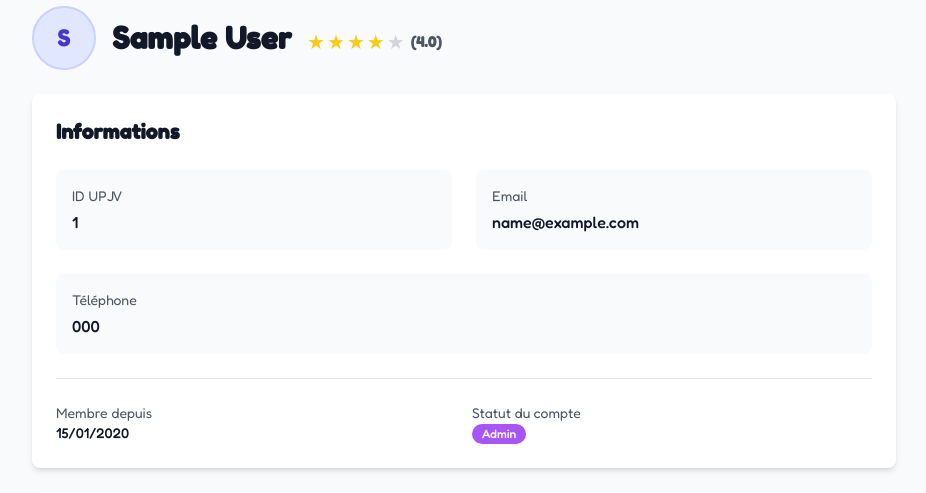
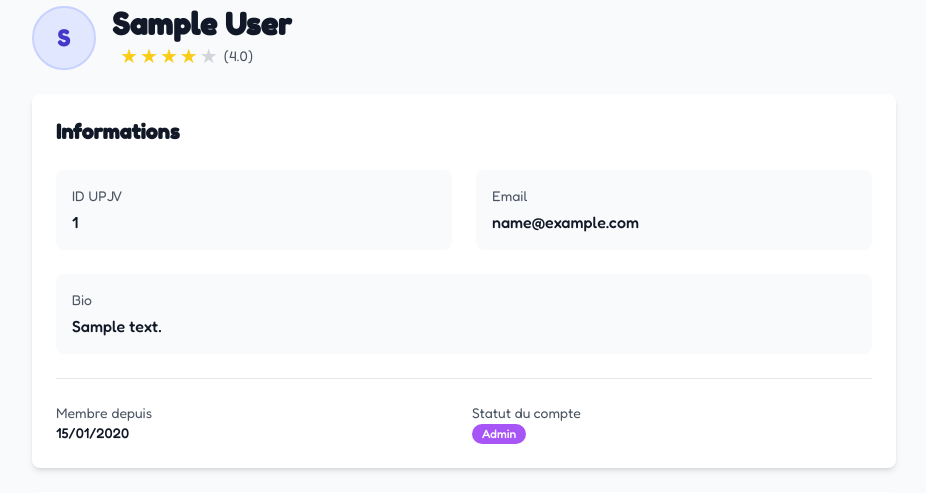
Before and after one commit to agnlt64/go-upjv, a Flask app: page /user/1 in a window 1280 px wide. Shown: the part 90-583 px from the top of the page, without its empty margins (176-1102 px from the left). Run offline with Flask 3, Linux system fonts and the light colour scheme; a user stored in the database is signed in; tables that the repository leaves empty hold one stand-in row (values such as "Sample post"); grey boxes marked "Sample" are stand-in pictures; some libraries are stand-ins or nearby versions.

Commit message:
add user bio

```diff
--- a/app/models/user.py
+++ b/app/models/user.py
@@ -13,6 +13,7 @@ class User(db.Model, UserMixin):
     first_name = db.Column(db.String(50), nullable=False)
     last_name = db.Column(db.String(50), nullable=False)
     phone_number = db.Column(db.String(20))
+    bio = db.Column(db.Text)
     created_at = db.Column(db.DateTime, default=datetime.utcnow)
     is_active = db.Column(db.Boolean, default=True)
     is_admin = db.Column(db.Boolean, default=False)
--- a/app/static/js/settings.js
+++ b/app/static/js/settings.js
@@ -1,13 +1,14 @@
 
-// Gestion de l'édition du profil
 const editProfileBtn = document.getElementById('editProfileBtn');
 const cancelProfileBtn = document.getElementById('cancelProfileBtn');
 const profileForm = document.getElementById('profileForm');
 const profileActions = document.getElementById('profileActions');
 const profileInputs = profileForm.querySelectorAll('input:not([type="hidden"])');
+const bioInput = profileForm.querySelector('textarea[name="bio"]');
 
 editProfileBtn.addEventListener('click', () => {
     profileInputs.forEach(input => input.disabled = false);
+    bioInput.disabled = false;
     profileActions.classList.remove('hidden');
     editProfileBtn.classList.add('hidden');
 });
@@ -15,12 +16,12 @@ editProfileBtn.addEventListener('click', () => {
 cancelProfileBtn.addEventListener('click', () => {
     profileForm.reset();
     profileInputs.forEach(input => input.disabled = true);
+    bioInput.disabled = true;
     profileActions.classList.add('hidden');
     editProfileBtn.classList.remove('hidden');
 });
 
 
-// Gestion de l'édition du véhicule
 const editVehicleBtn = document.getElementById('editVehicleBtn');
 const cancelVehicleBtn = document.getElementById('cancelVehicleBtn');
 const vehicleDisplay = document.getElementById('vehicleDisplay');
--- a/app/templates/macros.html
+++ b/app/templates/macros.html
@@ -58,7 +58,11 @@
         <div class="flex-1 grid grid-cols-1 sm:grid-cols-2 gap-3 px-2 mt-4 md:mt-0">
             <div>
                 <div class="text-sm text-slate-500">Chauffeur</div>
-                <div class="font-medium text-slate-900">{{ item.driver.to_str() }}</div>
+                <div class="font-medium text-slate-900">
+                    <a href="{{ url_for('main.public_profile', upjv_id=item.driver.upjv_id) }}" class="hover:underline">
+                        {{ item.driver.to_str() }}
+                    </a>
+                </div>
             </div>
 
             <div>
--- a/app/templates/public_profile.html
+++ b/app/templates/public_profile.html
@@ -15,12 +15,12 @@
                 <div>
                     <h1 class="text-3xl font-bold text-gray-900">
                         {{ profile_user.first_name }} {{ profile_user.last_name }}
-                        {% if avg_rating %}
-                        <span class="ml-2 inline-flex items-baseline">
-                            {{ star_rating(avg_rating, 'text-xl') }}
-                        </span>
-                        {% endif %}
                     </h1>
+                    {% if avg_rating %}
+                    <span class="ml-2 inline-flex items-baseline">
+                        {{ star_rating(avg_rating, 'text-xl') }}
+                    </span>
+                    {% endif %}
                 </div>
             </div>
         </div>
@@ -30,20 +30,22 @@
             <div class="grid grid-cols-1 md:grid-cols-2 gap-6">
                 <div class="p-4 bg-gray-50 rounded-lg">
                     <p class="text-sm text-gray-600 mb-1">ID UPJV</p>
-                    <p class="font-medium text-gray-900">{{ user.upjv_id }}</p>
+                    <p class="font-medium text-gray-900">{{ profile_user.upjv_id }}</p>
                 </div>
                 <div class="p-4 bg-gray-50 rounded-lg">
                     <p class="text-sm text-gray-600 mb-1">Email</p>
-                    <p class="font-medium text-gray-900">{{ user.email }}</p>
+                    <p class="font-medium text-gray-900">{{ profile_user.email }}</p>
                 </div>
-                {% if user.phone_number %}
                 <div class="p-4 bg-gray-50 rounded-lg md:col-span-2">
-                    <p class="text-sm text-gray-600 mb-1">Téléphone</p>
-                    <p class="font-medium text-gray-900">{{ user.phone_number }}</p>
+                    <p class="text-sm text-gray-600 mb-1">Bio</p>
+                    {% if profile_user.bio %}
+                    <p class="font-medium text-gray-900">{{ profile_user.bio }}</p>
+                    {% else %}
+                    <p class="text-xs italic text-gray-900">Aucune bio</p>
+                    {% endif %}
                 </div>
-                {% endif %}
             </div>
-            {{ account_metadata(user) }}
+            {{ account_metadata(profile_user) }}
         </div>
 
         {% if profile_user.vehicle %}
--- a/app/utils.py
+++ b/app/utils.py
@@ -82,12 +82,14 @@ def user_from_request():
     upjv_id = request.form.get('upjv_id')
     email = request.form.get('email')
     password = request.form.get('password')
+    bio = request.form.get('bio')
 
     user = User(last_name=last_name,
                 first_name=first_name,
                 phone_number=tel,
                 upjv_id=upjv_id,
-                email=email)
+                email=email,
+                bio=bio)
 
     if tel and not check_phone(tel):
         flash('Invalid phone number', 'error')
```
Also changed, not shown: app/templates/settings.html (+7 -0 lines).
